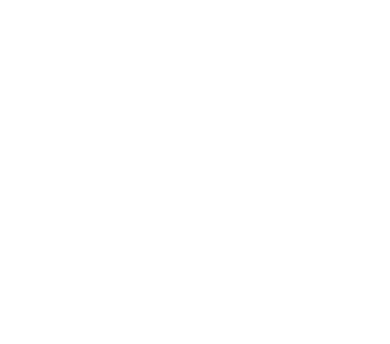
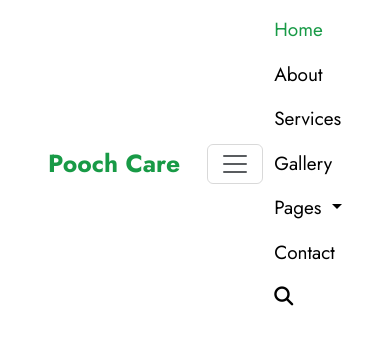
Before and after one commit to nguyenvanca/POOCHCARE, a plain HTML site: page index.html in a window 390 px wide. Drawn offline with nearby package versions, Linux system fonts and the light colour scheme.

Commit message:
Update Header

```diff
--- a/css/style.css
+++ b/css/style.css
@@ -0,0 +1,20 @@
+* {
+    margin: 0;
+    padding: 0;
+    box-sizing: border-box;
+    font-family: "Jost", sans-serif;
+}
+
+/* Start Header */
+header .navbar-brand {
+    color: #189a46;
+}
+
+header .header__menu a {
+    color: black !important;
+    font-size: 19px;
+}
+
+header .header__menu a.active {
+    color: #189a46 !important;
+}
--- a/index.html
+++ b/index.html
@@ -1,27 +1,76 @@
-<!DOCTYPE html>
+<!doctype html>
 <html lang="en">
 
 <head>
-    <meta charset="UTF-8">
-    <meta name="viewport" content="width=device-width, initial-scale=1.0">
+    <!-- Required meta tags -->
+    <meta charset="utf-8" />
+    <meta name="viewport" content="width=device-width, initial-scale=1, shrink-to-fit=no" />
     <title>POOCHCARE</title>
-
+    <!-- Font "Jost" Css -->
+    <link rel="preconnect" href="https://fonts.googleapis.com">
+    <link rel="preconnect" href="https://fonts.gstatic.com" crossorigin>
+    <link href="https://fonts.googleapis.com/css2?family=Jost:ital,wght@0,100..900;1,100..900&display=swap"
+        rel="stylesheet">
+    <!-- Bootstrap Css -->
     <link href="https://cdn.jsdelivr.net/npm/bootstrap@5.0.2/dist/css/bootstrap.min.css" rel="stylesheet"
         integrity="sha384-EVSTQN3/azprG1Anm3QDgpJLIm9Nao0Yz1ztcQTwFspd3yD65VohhpuuCOmLASjC" crossorigin="anonymous">
-
-
+    <!-- Font Awesome CSS -->
     <link rel="stylesheet" href="https://cdnjs.cloudflare.com/ajax/libs/font-awesome/6.5.2/css/all.min.css"
         integrity="sha512-SnH5WK+bZxgPHs44uWIX+LLJAJ9/2PkPKZ5QiAj6Ta86w+fsb2TkcmfRyVX3pBnMFcV7oQPJkl9QevSCWr3W6A=="
         crossorigin="anonymous" referrerpolicy="no-referrer" />
-
-
+    <!-- Bootstrap CSS v5.2.1 -->
+    <link href="https://cdn.jsdelivr.net/npm/bootstrap@5.3.2/dist/css/bootstrap.min.css" rel="stylesheet"
+        integrity="sha384-T3c6CoIi6uLrA9TneNEoa7RxnatzjcDSCmG1MXxSR1GAsXEV/Dwwykc2MPK8M2HN" crossorigin="anonymous" />
+    <!-- Our CSS -->
     <link rel="stylesheet" href="./css/style.css">
 </head>
 
 <body>
     <!-- header -->
     <header>
-
+        <nav class="navbar navbar-expand-lg">
+            <div class="container-fluid container px-5">
+                <a class="navbar-brand fs-2 fw-bold" href="#">Pooch Care</a>
+                <button class="navbar-toggler" type="button" data-bs-toggle="collapse"
+                    data-bs-target="#navbarNavDropdown" aria-controls="navbarNavDropdown" aria-expanded="false"
+                    aria-label="Toggle navigation">
+                    <span class="navbar-toggler-icon"></span>
+                </button>
+                <div class="header__menu" id="navbarNavDropdown">
+                    <ul class="navbar-nav">
+                        <li class="nav-item">
+                            <a class="nav-link active text-success " aria-current="page" href="#">Home</a>
+                        </li>
+                        <li class="nav-item">
+                            <a class="nav-link" href="#">About</a>
+                        </li>
+                        <li class="nav-item">
+                            <a class="nav-link" href="#">Services</a>
+                        </li>
+                        <li class="nav-item">
+                            <a class="nav-link" href="#">Gallery</a>
+                        </li>
+                        <li class="nav-item dropdown">
+                            <a class="nav-link dropdown-toggle" href="#" id="navbarDropdownMenuLink" role="button"
+                                data-bs-toggle="dropdown" aria-expanded="false">
+                                Pages
+                            </a>
+                            <ul class="dropdown-menu" aria-labelledby="navbarDropdownMenuLink">
+                                <li><a class="dropdown-item" href="#">Action</a></li>
+                                <li><a class="dropdown-item" href="#">Another action</a></li>
+                                <li><a class="dropdown-item" href="#">Something else here</a></li>
+                            </ul>
+                        </li>
+                        <li class="nav-item">
+                            <a class="nav-link" href="#">Contact</a>
+                        </li>
+                        <li class="nav-item">
+                            <a class="nav-link" href="#"><i class="fa fa-search"></i></a>
+                        </li>
+                    </ul>
+                </div>
+            </div>
+        </nav>
     </header>
     <!-- main slider -->
     <section>
@@ -63,7 +112,14 @@
     <footer>
 
     </footer>
+    <!-- Bootstrap JavaScript Libraries -->
+    <script src="https://cdn.jsdelivr.net/npm/@popperjs/core@2.11.8/dist/umd/popper.min.js"
+        integrity="sha384-I7E8VVD/ismYTF4hNIPjVp/Zjvgyol6VFvRkX/vR+Vc4jQkC+hVqc2pM8ODewa9r"
+        crossorigin="anonymous"></script>
 
+    <script src="https://cdn.jsdelivr.net/npm/bootstrap@5.3.2/dist/js/bootstrap.min.js"
+        integrity="sha384-BBtl+eGJRgqQAUMxJ7pMwbEyER4l1g+O15P+16Ep7Q9Q+zqX6gSbd85u4mG4QzX+"
+        crossorigin="anonymous"></script>
 </body>
 
 </html>
```
